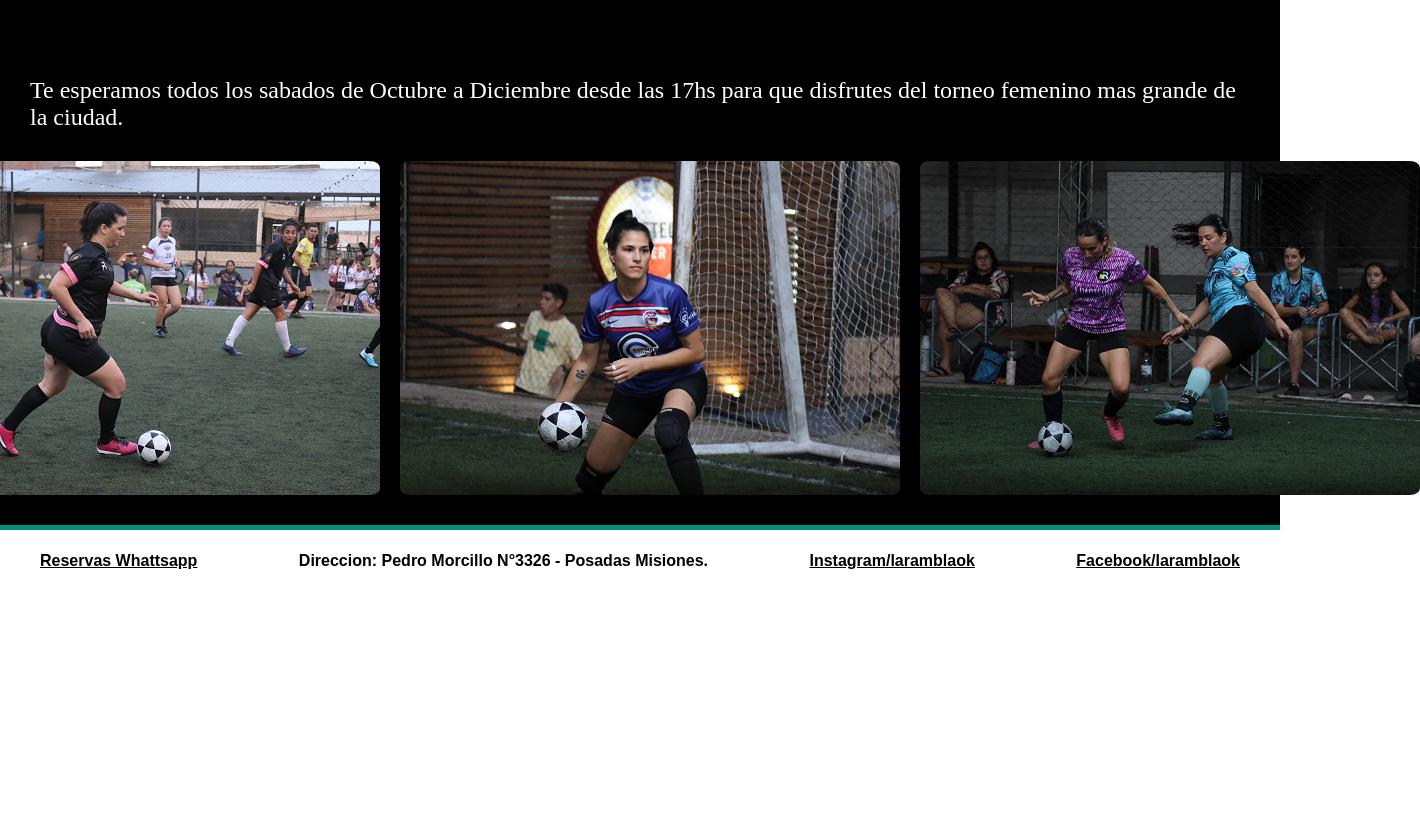
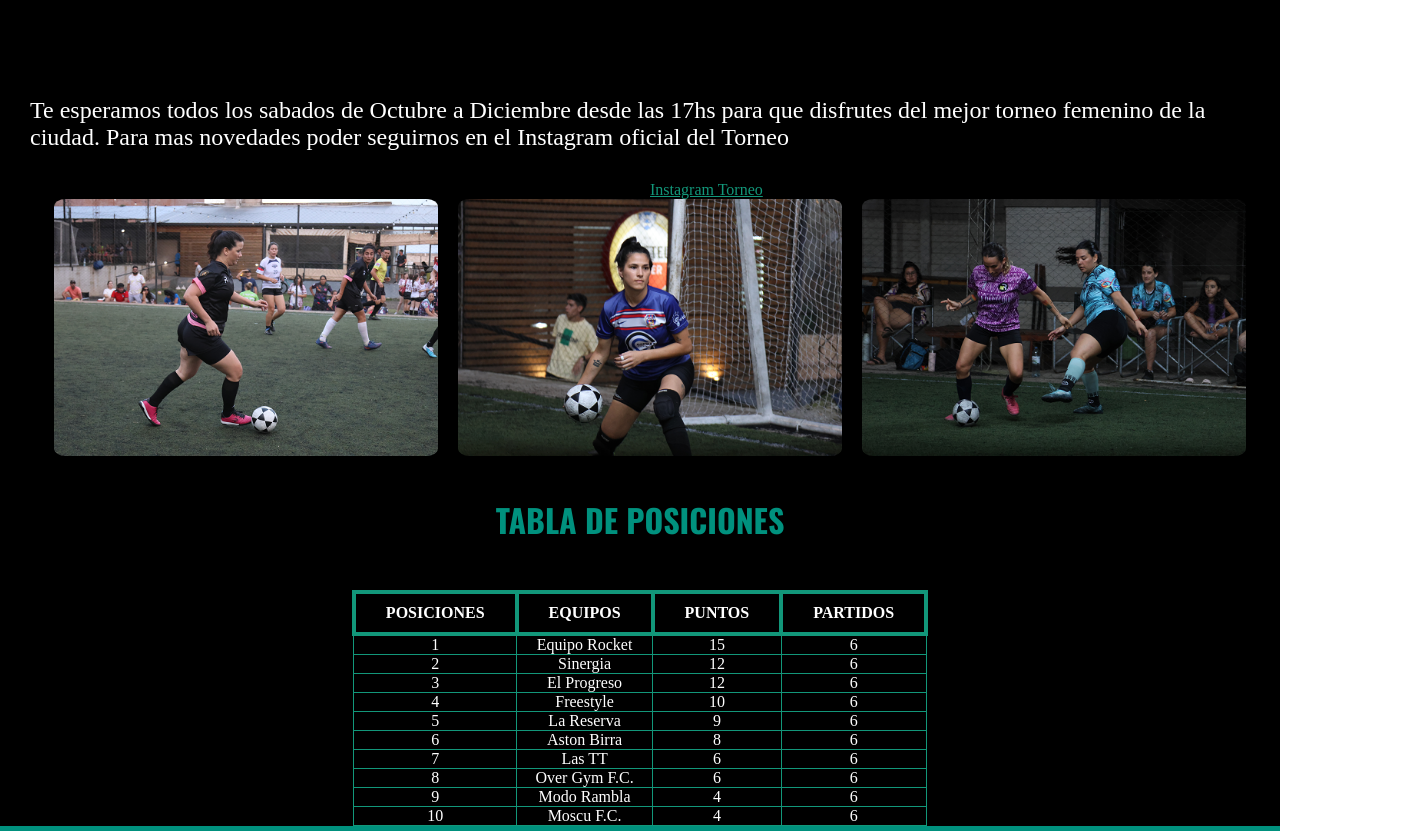
Before and after one commit to KevinRomero5/laRambla, a plain HTML site: page Paginas/torneos.html in a window 1280 px wide. Shown: the part 788-1619 px from the top of the page, 1420 px wide, since content can reach past the window. Before the commit the page ends 1359 px from the top, so only its background shows below. Drawn offline with Linux system fonts and the light colour scheme.

Commit message:
se modifico tabla posiciones en torneos

```diff
--- a/Paginas/torneos.html
+++ b/Paginas/torneos.html
@@ -42,8 +42,14 @@
 
         </div>
         <section>
-            <P class="torneo-parrafo">Te esperamos todos los sabados de Octubre a Diciembre desde las 17hs para que disfrutes del torneo
-                femenino mas grande de la ciudad.</P>
+            <P class="torneo-parrafo">Te esperamos todos los sabados de Octubre a Diciembre desde las 17hs para que
+                disfrutes del mejor torneo
+                femenino de la ciudad.
+                Para mas novedades poder seguirnos en el Instagram oficial del Torneo</P>
+            <div>
+                <a class="instagram-torneo"
+                    href="https://www.instagram.com/laramblafemenino?igsh=MWFlczY2ZmpiNzVwZA==">Instagram Torneo</a>
+            </div>
             <div class="imagenes-torneo">
 
                 <img src="../Imagenes/Home img/torneo-edit-7.png" alt="">
@@ -52,55 +58,77 @@
             </div>
         </section>
 
-           <!-- "TODAVIA NO VA. HAY QUE COMPLETARLO BIEN"
-
-
-        <section class="tabla-posiciones">
+        <section>
             <h2 class="slogan">TABLA DE POSICIONES</h2>
-            <table>
-                <thead>
+            <table class="tabla-posiciones">
                 <tr>
-                        <th>Posiciones</th>
-                        <th>Equipos</th>
-                        <th>Puntos</th>
+                    <th>POSICIONES</th>
+                    <th>EQUIPOS</th>
+                    <th>PUNTOS</th>
+                    <th>PARTIDOS</th>
                 </tr>
-                </thead>
-                <tbody>
                 <tr>
                     <td>1
                     <td>Equipo Rocket
-                        <td>8</td>
-                        </td>
-                        </td>
+                    <td>15</td>
+                    <td>6</td>
                 </tr>
                 <tr>
                     <td>2</td>
                     <td>Sinergia</td>
-                        <td> 6 </td>
-                    </tr>
-                </tbody>
-        </section>
-
-        <section>
-            <h2 class="slogan">FIXTURE</h2>
-            <table>
-                <tr>
-                    <th>Equipos</th>
-                    <th>horarios
-                    </th>
-                <tr>
-                    <td>Modo Rambla vs Fusion </td>
-                    <td>16hs</td>
+                    <td>12</td>
+                    <td>6</td>
                 </tr>
                 <tr>
-                    <td>Sinergia vs Equipo Rocket</td>
-                    <td>17hs.</td>
+                    <td>3</td>
+                    <td>El Progreso</td>
+                    <td>12</td>
+                    <td>6</td>
                 </tr>
-
-            </table>
-        </section>   -->
+                <tr>
+                    <td>4</td>
+                    <td>Freestyle</td>
+                    <td>10</td>
+                    <td>6</td>
+                </tr>
+                <tr>
+                    <td>5</td>
+                    <td>La Reserva</td>
+                    <td>9</td>
+                    <td>6</td>
+                </tr>
+                <tr>
+                    <td>6</td>
+                    <td>Aston Birra</td>
+                    <td>8</td>
+                    <td>6</td>
+                </tr>
+                <tr>
+                    <td>7</td>
+                    <td>Las TT</td>
+                    <td>6</td>
+                    <td>6</td>
+                </tr>
+                <tr>
+                    <td>8</td>
+                    <td>Over Gym F.C.</td>
+                    <td>6</td>
+                    <td>6</td>
+                </tr>
+                <tr>
+                    <td>9</td>
+                    <td>Modo Rambla</td>
+                    <td>4</td>
+                    <td>6</td>
+                </tr>
+                <tr>
+                    <td>10</td>
+                    <td>Moscu F.C.</td>
+                    <td>4</td>
+                    <td>6</td>
+                </tr>
+        </section>
     </main>
-
     <footer>
         <ul>
             <li class="contacto"><a href="https://wa.me/message/2DRGISXBJFQHM1"> Reservas Whattsapp</a></li>
@@ -109,9 +137,6 @@
                     href="https://instagram.com/laramblaok?igshid=OGQ5ZDc2ODk2ZA==">Instagram/laramblaok</a></li>
             <li class="facebook"><a href="https://www.facebook.com/laramblaok?mibextid=ZbWKwL">Facebook/laramblaok</a>
         </ul>
-
-
     </footer>
 </body>
-
 </html>
--- a/scss/_enlacesnav.scss
+++ b/scss/_enlacesnav.scss
@@ -1,3 +1,5 @@
+$font-family: "oswald";
+
 /*CONOCENOS*/
 
 main {
@@ -51,24 +53,57 @@ main {
             font-size: 1.5rem;
             display: flex;
             align-items: center;
-            justify-content:center;
+            justify-content: center;
             margin: 100px 30px 30px 30px;
+        }
+
+        .instagram-torneo {
+            margin-left: 650px;
+            color: rgb(18, 151, 122);
+            transition: 1s;
+
+            &:hover {
+                color: rgb(255, 255, 255);
+                font-size: 20px;
+            }
         }
 
         .imagenes-torneo {
             display: flex;
             justify-content: center;
             align-items: center;
-            margin-top: 30px;
-            margin-bottom: 30px;
 
+            img {
+                width: 30%;
+            }
         }
     }
 
+    .posiciones {
+
+        background-color: rgb(0, 0, 0);
+    }
+
     .tabla-posiciones {
-        position: relative;
+        display: flex;
+        justify-content: center;
+        align-items: center;
         color: white;
-        background-color: rgb(0, 0, 0);
+        width: 100%;
+        border-collapse: collapse;
+
+
+        th {
+            border: 4px solid rgb(18, 151, 122);
+          text-align: center;
+          padding: 10px 30px 10px 30px;
+        }
+
+        td {
+            border: 1px solid rgb(18, 151, 122);
+            border-collapse: collapse;
+            text-align: center;
+        }
     }
 }
 
@@ -81,9 +116,11 @@ main {
         justify-content: center;
         margin: 40px auto;
     }
-.escuelita-parrafo{
-    font-size: 1.5rem ;
+
+    .escuelita-parrafo {
+        font-size: 1.5rem;
     }
+
     .escuelita-img img {
         margin-top: 50px;
         width: 30%;
@@ -106,14 +143,13 @@ main {
     .videoevento {
         display: flex;
         justify-content: center;
-
     }
 
     .parrafo-eventos {
         margin: 50px 0px 50px 80px;
         width: 80%;
         font-size: 25px;
-        text-align:justify;
+        text-align: justify;
     }
 
     .consultas-conteiner {
--- a/scss/_footer.scss
+++ b/scss/_footer.scss
@@ -1,4 +1,4 @@
-$font-family: Arial, Helvetica, sans-serif;
+$font-family: "oswald";
 
 footer {
     display: flex;
@@ -26,7 +26,6 @@ footer {
             a {
                 color: black;
                 transition: 1s;
-
                 &:hover {
                     color: rgb(11, 160, 140);
                 }
--- a/scss/_header.scss
+++ b/scss/_header.scss
@@ -1,4 +1,4 @@
-$font-family: Arial, Helvetica, sans-serif;
+$font-family: "oswald";
 
 
 header {
@@ -24,29 +24,23 @@ header {
             li {
                 list-style-type: none;
 
-
-
                 a {
-
                     background-color: rgb(0, 0, 0);
                     color: white;
-                    border-radius: 5%;
+                    border-radius: 10%;
                     font-family: $font-family;
                     font-size: 20px;
                     font-weight: 200;
-                    margin: 0 2rem;
+                    margin: 0rem 2rem;
                     text-decoration: none;
                     padding: 0.1rem 0.5rem;
+                    font-weight: lighter;
                     transition: 1s;
+
                     &:hover {
                         color: rgb(11, 160, 140);
+                    }
                 }
-
-
-            }
-
-
-
             }
         }
     }
--- a/scss/_main.scss
+++ b/scss/_main.scss
@@ -1,4 +1,4 @@
-$font-family: Arial, Helvetica, sans-serif;
+$font-family: "oswald";
 
 main {
     background-color: black;
@@ -10,7 +10,6 @@ main {
         justify-items: center;
         padding-top: 50px;
         color: rgb(0, 145, 126);
-        background-color: rgb(0, 0, 0);
         font-family: $font-family;
         font-weight: bolder;
         font-size: 60px;
@@ -44,6 +43,7 @@ main {
 
     .index-img img {
         width: 30%;
+
     }
 
     section video {
@@ -58,7 +58,7 @@ main {
 
     img {
         padding: auto;
-        border-radius: 2%;
+        border-radius: 3%;
         margin-left: 20px;
     }
 
@@ -71,7 +71,7 @@ main {
         font-family: $font-family;
         font-size: 2rem;
         padding-top: 50px;
-
+        font-weight: bolder;
     }
 
     .sponsors-img {
--- a/scss/_reset.scss
+++ b/scss/_reset.scss
@@ -5,6 +5,6 @@
 }
 
 @font-face {
-    font-family: Cambria, Cochin, Georgia, Times, 'Times New Roman', serif;
-    src: url();
+    font-family: "oswald";
+    src: url("../Oswald-VariableFont_wght.ttf");
 }
```
Also changed, not shown: Paginas/conocenos.html (+0 -1 lines), index.html (+3 -2 lines), Oswald-VariableFont_wght.ttf (added), css/style.css, 1 other file. Lines whose indentation alone changed are shown as unchanged.
